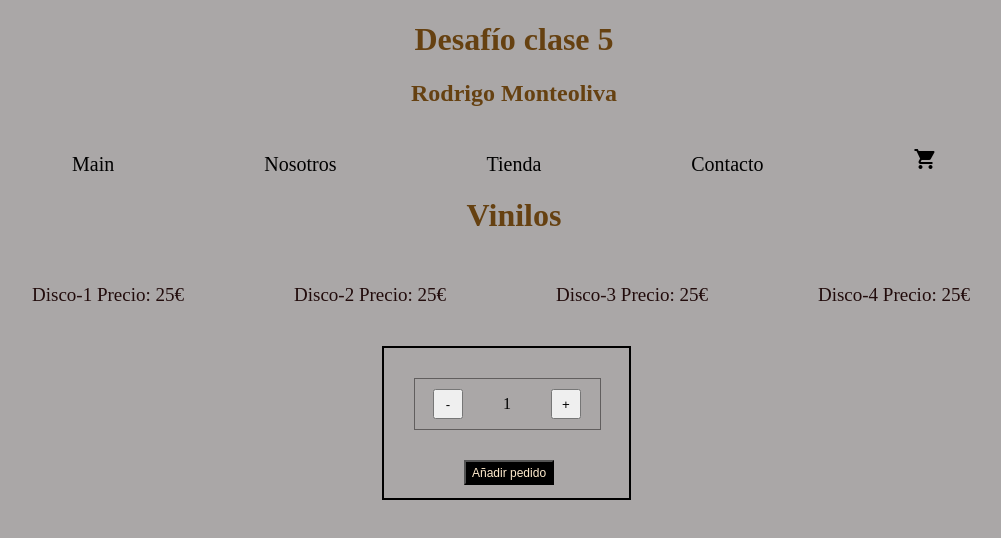
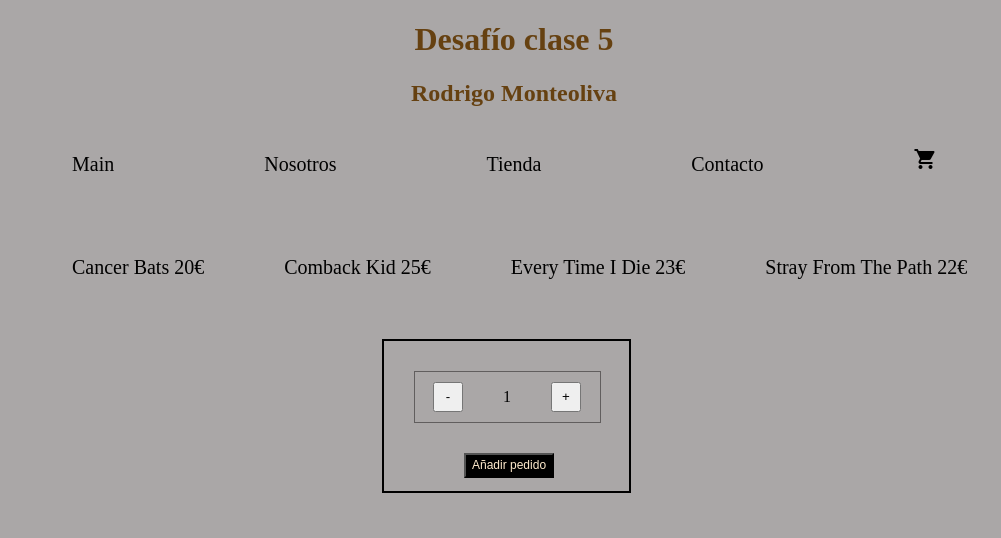
Before and after one commit to rodrigomonteoliva/reactjs, a React (Create React App) app: page / in a window 1280 px wide. Shown: the top 538 px of the page, without its empty margins (126-1127 px from the left). Built offline with nearby package versions, Linux system fonts and the light colour scheme.

Commit message:
Desafío clase 6

```diff
--- /dev/null
+++ b/src/componentesMain/Item.js
@@ -0,0 +1,39 @@
+import React, { useEffect, useState } from 'react'
+
+const promiseItems = () => {
+    return new Promise((resolve,reject) => {
+    setTimeout(
+        () =>
+        resolve([
+            {id:1, vinilo: true, nombre: 'Cancer Bats', precio: 20},
+            {id:2, vinilo: true, nombre: 'Comback Kid', precio: 25},
+            {id:3, vinilo: true, nombre: 'Every Time I Die', precio: 23},
+            {id:4, vinilo: true, nombre: 'Stray From The Path', precio: 22}
+        ]),
+        3000
+    );
+});
+};
+
+export const Item = () => {
+    const [dataItems, setDataItems] = useState([]);
+
+    useEffect(() => {
+        promiseItems().then((data) => {
+            let listado = data.filter((producto) => producto.vinilo);
+            setDataItems(listado);
+        });
+    }, []);
+
+return (
+dataItems.length === 0 ? (
+    <h1>Searching...</h1>
+) : (
+    <ol className="mi-tienda">
+    {dataItems.map((element) => (
+        <li className="listado-items" key={element.id}><a href="#">{element.nombre + " " + element.precio + "€"}</a></li>
+    ))}
+    </ol>
+)
+);
+};
--- a/src/componentesMain/ItemCount.js
+++ b/src/componentesMain/ItemCount.js
@@ -1,8 +1,12 @@
-import React, {useState} from 'react';
+import React, {useState, useEffect} from 'react';
 
 const ItemCount = ({stock,initial,onAdd}) => {
 
     const [contador, setContador] = useState(initial);
+
+    useEffect(() =>{
+        console.log("estoy después del render")
+    },[])
 
     const aumentarContador = () => {
         if (contador < stock){
--- /dev/null
+++ b/src/componentesMain/ItemList.js
@@ -0,0 +1,13 @@
+import React from 'react'
+import { Item } from './Item'
+
+
+const ItemList = () => {
+    return (
+        <div>
+            <Item />
+        </div>
+    )
+}
+
+export default ItemList
--- a/src/componentesMain/ItemListContainer.js
+++ b/src/componentesMain/ItemListContainer.js
@@ -1,31 +1,17 @@
 import React from "react"
 import ItemCount from "./ItemCount";
+import ItemList from "./ItemList"
+
 const ItemListContainer = () => {
 
-    const items= {
-        tipo: 'Vinilos',
-        vinilos: ['Disco-1', 'Disco-2', 'Disco-3', 'Disco-4'],
-        precio : 25
-    }
     return (
         <>
-        <div >
-        <h1>{items.tipo}</h1>
-
-        <ol className="mi-tienda">
-            {
-                items.vinilos.map((vinilos,i) => {
-
-                    return (
-                        <li className="listado-items" key={i}>
-                            {vinilos + " " + 'Precio: '+ items.precio + '€'}
-                        </li>
-                    )
-                })
-            }
-        </ol>
+        <div>
+        <ItemList />
         </div>
+        <div>
         <ItemCount stock={8} /* stock={0} */ initial={1}  onAdd={(cantidad) => {console.log(cantidad)}}/>
+        </div>
         </>
     );
 }
--- a/src/componentesMain/Main.js
+++ b/src/componentesMain/Main.js
@@ -1,5 +1,6 @@
 import React from "react"
 import ItemListContainer from "./ItemListContainer"
+
 
 
 const Main = () => {
--- a/src/componentesMain/estilosMain.css
+++ b/src/componentesMain/estilosMain.css
@@ -1,16 +1,16 @@
 .mi-tienda {
-    margin-top: 50px;
+    margin: 80px 0 0 70px;
 }
 .listado-items {
-    padding-left: 110px;
+    padding-left: 80px;
     align-items: center;
-    font-size: 19px;
+    font-size: 2px;
     color: rgb(34, 12, 12);
 }
 .cajaPedido {
         width: 245px;
         height: 150px;
-        margin: 40px 0 0 500px;
+        margin: 60px 0 0 500px;
 
         border:2px solid black;
 }
--- a/src/home/App.js
+++ b/src/home/App.js
@@ -1,4 +1,3 @@
-import {useState, useEffect} from "react"
 
 import React from 'react'
 import Main from '../componentesMain/Main'
@@ -6,6 +5,8 @@
 
 
 const App = () => {
+
+
 
     return (
         <>
```
